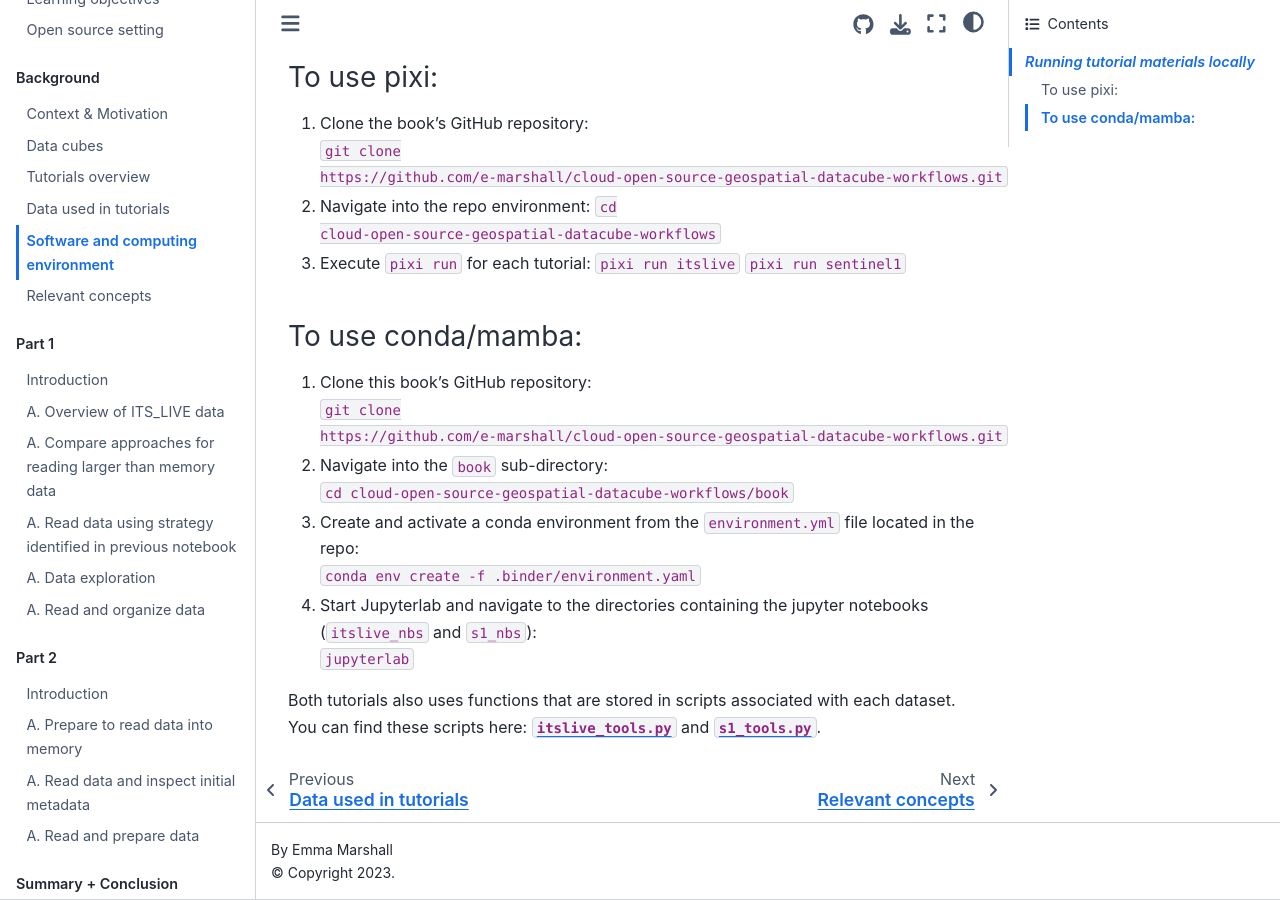
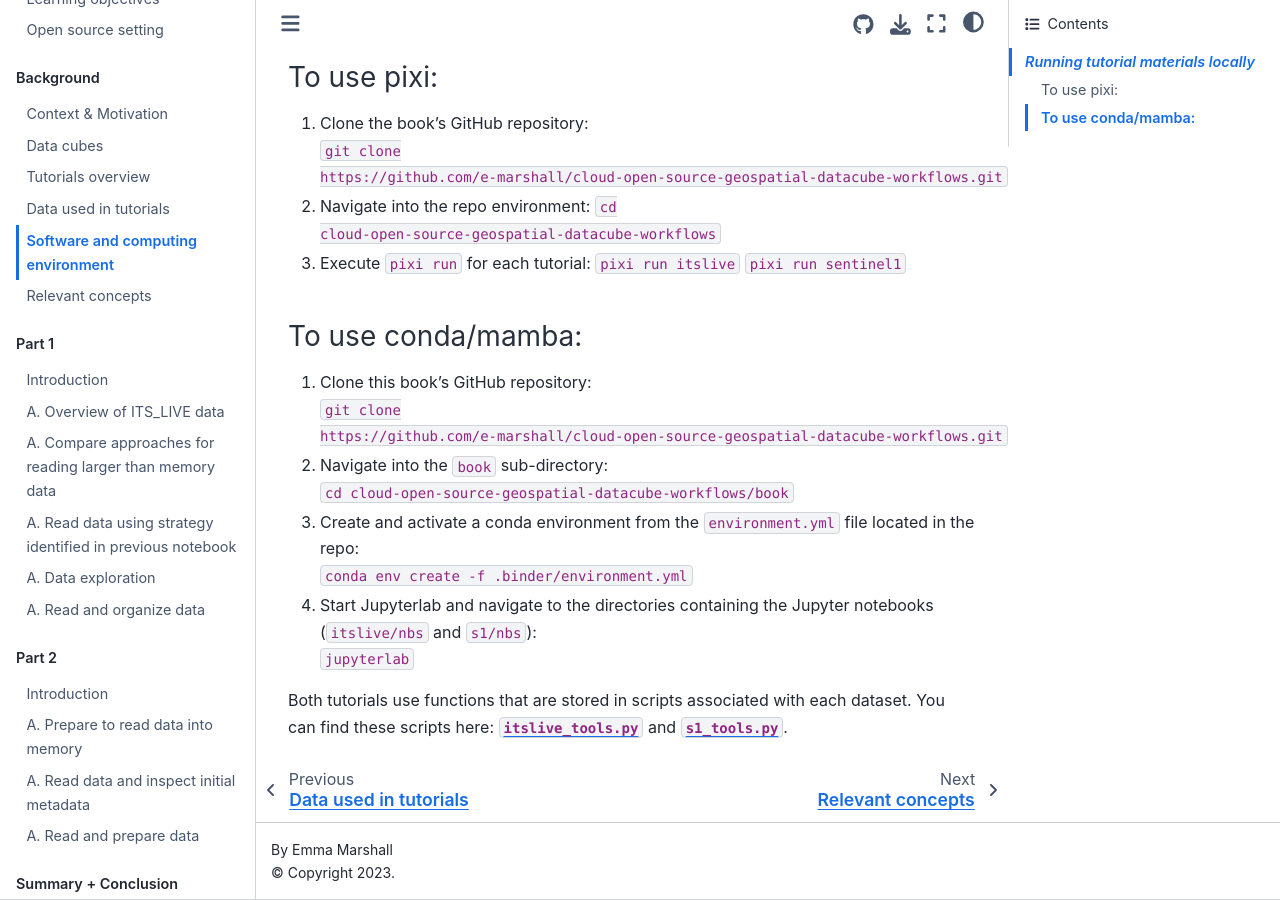
Before and after one commit to e-marshall/tutorials, a Jupyter Book: the page built from book/intro/software.md, in a window 1280 px wide and 900 px high, scrolled down 468 px. Built offline with Jupyter Book 1.0.4 settings and Sphinx 7.4.7 and the Sphinx Book theme 1.1.4, drawn with Linux system fonts in a browser that asks for light colours; pages that are not in the unit, such as notebooks, are missing from menus.

Commit message:
fix minor typos on software install page

````diff
--- a/book/intro/software.md
+++ b/book/intro/software.md
@@ -26,9 +26,9 @@
 ```cd cloud-open-source-geospatial-datacube-workflows/book```
 
 3. Create and activate a conda environment from the `environment.yml` file located in the repo:
-```conda env create -f .binder/environment.yaml```
+```conda env create -f .binder/environment.yml```
 
-4. Start Jupyterlab and navigate to the directories containing the jupyter notebooks (`itslive_nbs` and `s1_nbs`):
+4. Start Jupyterlab and navigate to the directories containing the Jupyter notebooks (`itslive/nbs` and `s1/nbs`):
 ```jupyterlab```
 
-Both tutorials also uses functions that are stored in scripts associated with each dataset. You can find these scripts here: [`itslive_tools.py`](../itslive_nbs/itslive_tools.py) and [`s1_tools.py`](../s1_nbs/s1_tools.py).
+Both tutorials use functions that are stored in scripts associated with each dataset. You can find these scripts here: [`itslive_tools.py`](../itslive/nbs/itslive_tools.py) and [`s1_tools.py`](../s1/nbs/s1_tools.py).
````
